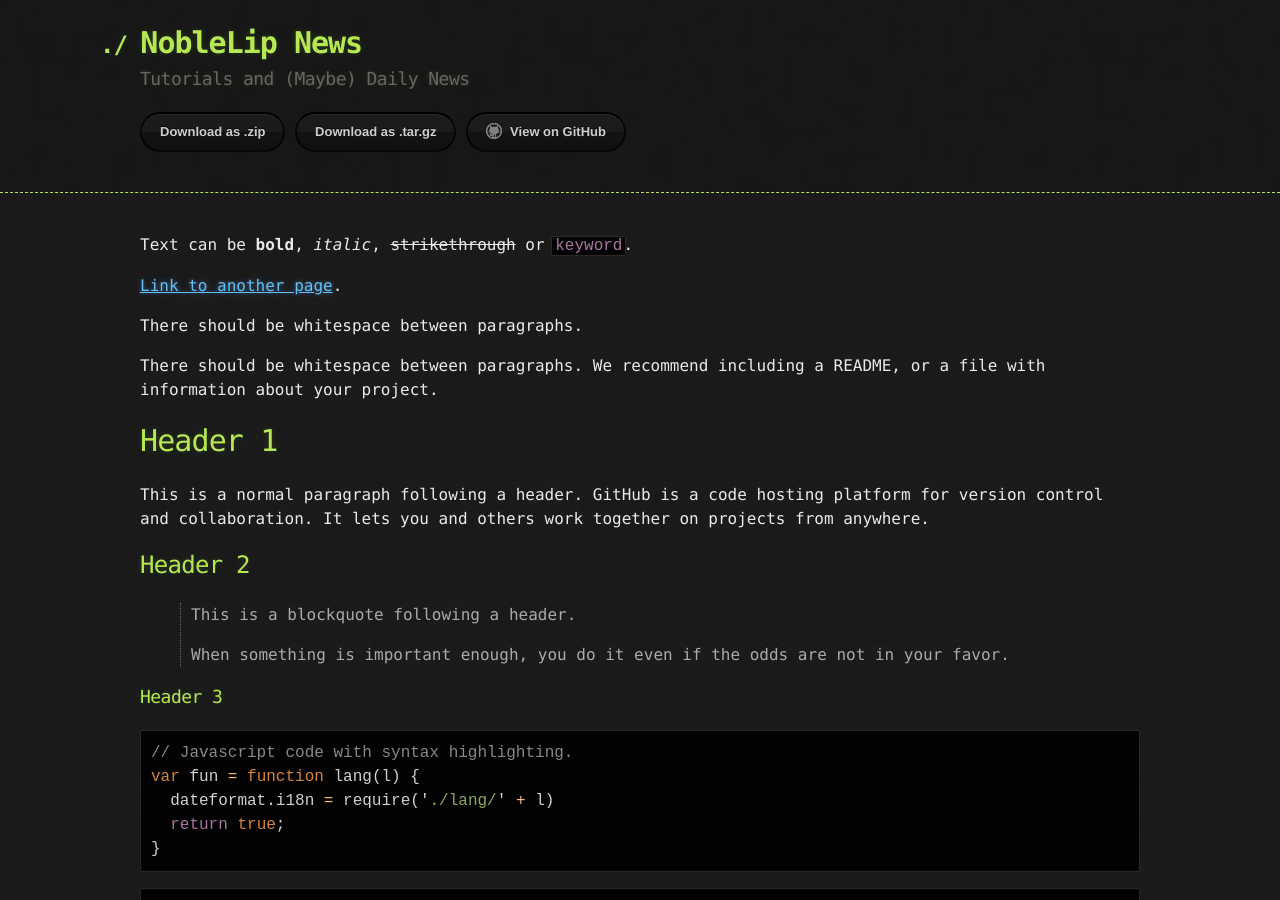
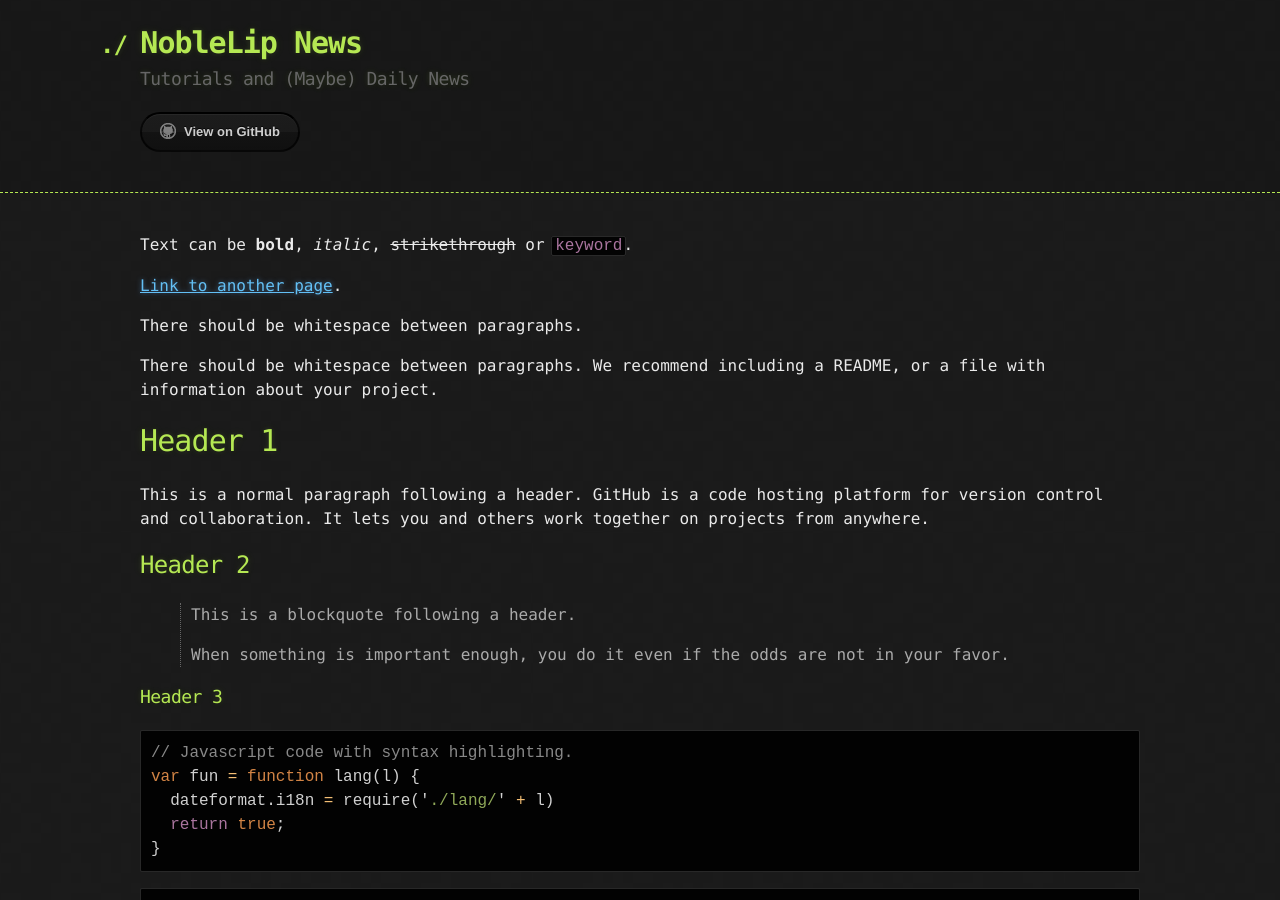
Before and after one commit to NobleLip/noblelip.github.io, a Jekyll site: the page built from index.md, in a window 1280 px wide and 900 px high. Built offline with Jekyll 4.4.1, drawn with Linux system fonts in a browser that asks for light colours.

Commit message:
Update default.html

```diff
--- a/_layouts/default.html
+++ b/_layouts/default.html
@@ -21,8 +21,6 @@
 
         <section id="downloads">
           {% if site.show_downloads %}
-            <a href="{{ site.github.zip_url }}" class="btn">Download as .zip</a>
-            <a href="{{ site.github.tar_url }}" class="btn">Download as .tar.gz</a>
           {% endif %}
           <a href="{{ site.github.repository_url }}" class="btn btn-github"><span class="icon"></span>View on GitHub</a>
         </section>
```
